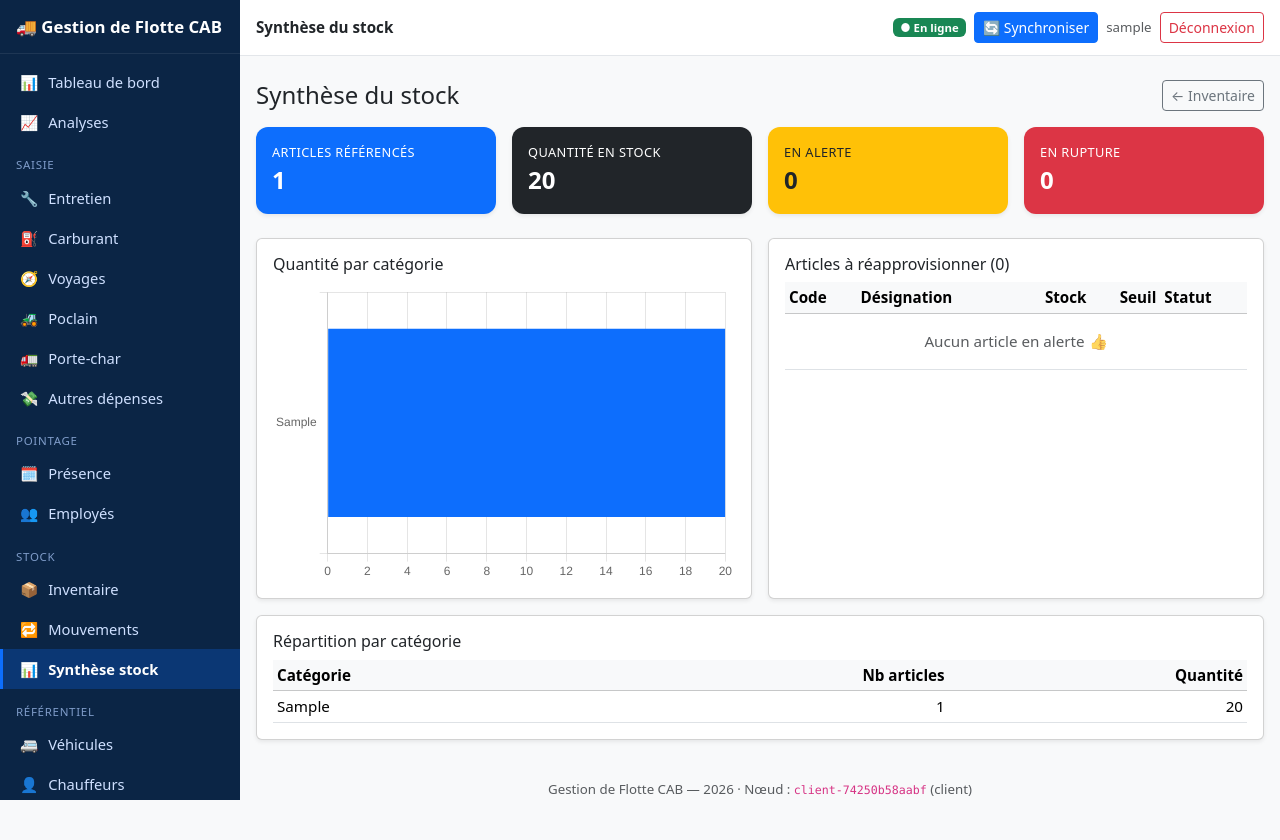
After one commit to Faraleno2022/Gestionnairedeflotte, a Django app: page /stock/synthese/ in a window 1280 px wide. The commit adds this page. Run offline with Django 5.2, Linux system fonts and the light colour scheme; a user stored in the database is signed in; tables that the repository leaves empty hold one stand-in row (values such as "Sample post"); some libraries are stand-ins or nearby versions.

Commit message:
Ajouter le module Gestion de Stock
Issu du classeur « Gestion_Stock » (feuilles Inventaire, Mouvements, Tableau de bord).

- Modèles : Article (code, désignation, spécification, catégorie, stock initial,
  seuil mini) et MouvementStock (entrée/sortie, quantité, motif, responsable),
  synchronisés comme le reste.
- Inventaire : stock actuel calculé (initial + entrées − sorties) et statut
  automatique OK / ALERTE / RUPTURE selon le seuil ; recherche + filtres
  (catégorie, statut).
- Journal des mouvements (CRUD) ; le stock se recalcule automatiquement.
- Synthèse : KPIs (articles, quantité, alertes, ruptures), graphique par
  catégorie, liste des articles à réapprovisionner.
- Commande d'import du classeur Excel : python manage.py import_stock <fichier>.
- Entrées de menu « Stock » dans la barre latérale.

Tests : 18 au total (dont 5 pour le stock : calcul du stock, statuts, accès).

Co-Authored-By: Claude Opus 4.8 <noreply@anthropic.com>

```diff
--- a/fleet/settings/base.py
+++ b/fleet/settings/base.py
@@ -76,6 +76,7 @@ INSTALLED_APPS = [
     "portechar",
     "depenses",
     "pointage",
+    "stock",
     "dashboard",
     "rapports",
     "sync",
@@ -184,4 +185,6 @@ SYNC_MODELS = [
     "depenses.AutreDepense",
     "pointage.Employe",
     "pointage.Pointage",
+    "stock.Article",
+    "stock.MouvementStock",
 ]
--- a/fleet/urls.py
+++ b/fleet/urls.py
@@ -13,6 +13,7 @@ urlpatterns = [
     path("porte-char/", include("portechar.urls")),
     path("depenses/", include("depenses.urls")),
     path("pointage/", include("pointage.urls")),
+    path("stock/", include("stock.urls")),
     path("rapports/", include("rapports.urls")),
     path("", include("dashboard.urls")),
 ]
--- /dev/null
+++ b/static/js/stock.js
@@ -0,0 +1,15 @@
+// Graphique de répartition du stock par catégorie.
+(function () {
+  var D = window.STOCK_CAT;
+  var el = document.getElementById("c-cat");
+  if (!D || !el) return;
+  var palette = ["#0d6efd", "#198754", "#ffc107", "#dc3545", "#6c757d",
+                 "#0dcaf0", "#6610f2", "#fd7e14", "#20c997", "#d63384"];
+  new Chart(el.getContext("2d"), {
+    type: "bar",
+    data: { labels: D.labels,
+      datasets: [{ label: "Quantité", data: D.valeurs, backgroundColor: palette }] },
+    options: { indexAxis: "y", responsive: true, maintainAspectRatio: false,
+      plugins: { legend: { display: false } } },
+  });
+})();
--- /dev/null
+++ b/stock/urls.py
@@ -0,0 +1,19 @@
+from django.urls import path
+
+from . import views
+
+app_name = "stock"
+
+urlpatterns = [
+    path("", views.inventaire, name="inventaire"),
+    path("synthese/", views.synthese, name="synthese"),
+    # Articles
+    path("articles/ajouter/", views.ArticleCreer.as_view(), name="article_creer"),
+    path("articles/<uuid:pk>/modifier/", views.ArticleModifier.as_view(), name="article_modifier"),
+    path("articles/<uuid:pk>/supprimer/", views.ArticleSupprimer.as_view(), name="article_supprimer"),
+    # Mouvements
+    path("mouvements/", views.MouvementListe.as_view(), name="mouvement_liste"),
+    path("mouvements/ajouter/", views.MouvementCreer.as_view(), name="mouvement_creer"),
+    path("mouvements/<uuid:pk>/modifier/", views.MouvementModifier.as_view(), name="mouvement_modifier"),
+    path("mouvements/<uuid:pk>/supprimer/", views.MouvementSupprimer.as_view(), name="mouvement_supprimer"),
+]
--- /dev/null
+++ b/stock/views.py
@@ -0,0 +1,162 @@
+import json
+from decimal import Decimal
+
+from django.contrib.auth.decorators import login_required
+from django.db.models import Sum
+from django.shortcuts import render
+from django.urls import reverse_lazy
+
+from core.mixins import BaseCreer, BaseListe, BaseModifier, BaseSupprimer
+from core.permissions import peut_saisir
+
+from .forms import ArticleForm, MouvementStockForm
+from .models import Article, MouvementStock
+
+
+def _totaux_mouvements():
+    """Retourne deux dicts {article_id: quantité} pour entrées et sorties."""
+    ent, sor = {}, {}
+    for r in (MouvementStock.objects.filter(type=MouvementStock.ENTREE)
+              .values("article").annotate(s=Sum("quantite"))):
+        ent[r["article"]] = r["s"] or Decimal("0")
+    for r in (MouvementStock.objects.filter(type=MouvementStock.SORTIE)
+              .values("article").annotate(s=Sum("quantite"))):
+        sor[r["article"]] = r["s"] or Decimal("0")
+    return ent, sor
+
+
+def _lignes_inventaire():
+    """Construit les lignes d'inventaire avec stock et statut calculés."""
+    ent, sor = _totaux_mouvements()
+    lignes = []
+    for a in Article.objects.all():
+        e = ent.get(a.id, Decimal("0"))
+        s = sor.get(a.id, Decimal("0"))
+        stock = (a.stock_initial or Decimal("0")) + e - s
+        lignes.append({
+            "article": a,
+            "entrees": e,
+            "sorties": s,
+            "stock_actuel": stock,
+            "statut": Article.statut_pour(stock, a.seuil_mini),
+        })
+    return lignes
+
+
+# --------------------------------------------------------------- Inventaire
+@login_required
+def inventaire(request):
+    lignes = _lignes_inventaire()
+
+    q = (request.GET.get("q") or "").strip().lower()
+    categorie = request.GET.get("categorie") or ""
+    statut = request.GET.get("statut") or ""
+    if q:
+        lignes = [l for l in lignes if q in l["article"].code.lower()
+                  or q in l["article"].designation.lower()]
+    if categorie:
+        lignes = [l for l in lignes if l["article"].categorie == categorie]
+    if statut:
+        lignes = [l for l in lignes if l["statut"] == statut]
+
+    categories = sorted({a.categorie for a in Article.objects.all() if a.categorie})
+    contexte = {
+        "titre": "Inventaire",
+        "lignes": lignes,
+        "categories": categories,
+        "q": q, "categorie_sel": categorie, "statut_sel": statut,
+        "peut_saisir": peut_saisir(request.user),
+    }
+    return render(request, "stock/inventaire.html", contexte)
+
+
+# ----------------------------------------------------------------- Synthèse
+@login_required
+def synthese(request):
+    lignes = _lignes_inventaire()
+    nb_articles = len(lignes)
+    qte_totale = sum((l["stock_actuel"] for l in lignes), Decimal("0"))
+    nb_alerte = sum(1 for l in lignes if l["statut"] == Article.ALERTE)
+    nb_rupture = sum(1 for l in lignes if l["statut"] == Article.RUPTURE)
+
+    par_cat = {}
+    for l in lignes:
+        cat = l["article"].categorie or "(Sans catégorie)"
+        d = par_cat.setdefault(cat, {"nb": 0, "qte": Decimal("0")})
+        d["nb"] += 1
+        d["qte"] += l["stock_actuel"]
+    cats = sorted(par_cat.items(), key=lambda kv: kv[1]["qte"], reverse=True)
+
+    contexte = {
+        "titre": "Synthèse du stock",
+        "nb_articles": nb_articles,
+        "qte_totale": qte_totale,
+        "nb_alerte": nb_alerte,
+        "nb_rupture": nb_rupture,
+        "par_categorie": cats,
+        "alertes": [l for l in lignes if l["statut"] in (Article.ALERTE, Article.RUPTURE)],
+        "chart_cat": json.dumps({
+            "labels": [c for c, _ in cats],
+            "valeurs": [float(d["qte"]) for _, d in cats],
+        }),
+    }
+    return render(request, "stock/synthese.html", contexte)
+
+
+# ------------------------------------------------------------ Articles CRUD
+class ArticleCreer(BaseCreer):
+    model = Article
+    form_class = ArticleForm
+    success_url = reverse_lazy("stock:inventaire")
+    titre = "Ajouter un article"
+
+
+class ArticleModifier(BaseModifier):
+    model = Article
+    form_class = ArticleForm
+    success_url = reverse_lazy("stock:inventaire")
+    titre = "Modifier l'article"
+
+
+class ArticleSupprimer(BaseSupprimer):
+    model = Article
+    success_url = reverse_lazy("stock:inventaire")
+
+
+# ----------------------------------------------------------- Mouvements CRUD
+class MouvementListe(BaseListe):
+    model = MouvementStock
+    titre = "Mouvements de stock"
+    colonnes = [
+        ("Date", "date"),
+        ("Article", "article"),
+        ("Type", "get_type_display"),
+        ("Quantité", "quantite"),
+        ("Motif / Bénéficiaire", "motif"),
+        ("Responsable", "responsable"),
+    ]
+    url_creer = "stock:mouvement_creer"
+    url_modifier = "stock:mouvement_modifier"
+    url_supprimer = "stock:mouvement_supprimer"
+
+    def get_queryset(self):
+        return super().get_queryset().select_related("article")
+
+
+class MouvementCreer(BaseCreer):
+    model = MouvementStock
+    form_class = MouvementStockForm
+    success_url = reverse_lazy("stock:mouvement_liste")
+    titre = "Enregistrer un mouvement"
+
+
+class MouvementModifier(BaseModifier):
+    model = MouvementStock
+    form_class = MouvementStockForm
+    success_url = reverse_lazy("stock:mouvement_liste")
+    titre = "Modifier le mouvement"
+
+
+class MouvementSupprimer(BaseSupprimer):
+    model = MouvementStock
+    success_url = reverse_lazy("stock:mouvement_liste")
--- a/templates/base.html
+++ b/templates/base.html
@@ -31,6 +31,11 @@
       <div class="side-section">Pointage</div>
       <a class="side-link {% if request.resolver_match.url_name == 'grille' %}active{% endif %}" href="{% url 'pointage:grille' %}"><span class="ico">🗓️</span> Présence</a>
       <a class="side-link {% if request.resolver_match.url_name == 'employe_liste' %}active{% endif %}" href="{% url 'pointage:employe_liste' %}"><span class="ico">👥</span> Employés</a>
+
+      <div class="side-section">Stock</div>
+      <a class="side-link {% if request.resolver_match.url_name == 'inventaire' %}active{% endif %}" href="{% url 'stock:inventaire' %}"><span class="ico">📦</span> Inventaire</a>
+      <a class="side-link {% if request.resolver_match.url_name == 'mouvement_liste' %}active{% endif %}" href="{% url 'stock:mouvement_liste' %}"><span class="ico">🔁</span> Mouvements</a>
+      <a class="side-link {% if request.resolver_match.url_name == 'synthese' %}active{% endif %}" href="{% url 'stock:synthese' %}"><span class="ico">📊</span> Synthèse stock</a>
 
       <div class="side-section">Référentiel</div>
       <a class="side-link {% if request.resolver_match.url_name == 'vehicule_liste' %}active{% endif %}" href="{% url 'referentiel:vehicule_liste' %}"><span class="ico">🚐</span> Véhicules</a>
--- /dev/null
+++ b/templates/stock/synthese.html
@@ -0,0 +1,84 @@
+{% extends "base.html" %}
+{% load humanize static %}
+{% block titre %}Synthèse du stock{% endblock %}
+{% block contenu %}
+
+<div class="d-flex justify-content-between align-items-center mb-3">
+  <h1 class="h4 mb-0">Synthèse du stock</h1>
+  <a class="btn btn-sm btn-outline-secondary" href="{% url 'stock:inventaire' %}">← Inventaire</a>
+</div>
+
+<div class="row g-3 mb-4">
+  <div class="col-6 col-lg-3">
+    <div class="card kpi-card shadow-sm bg-primary text-white h-100"><div class="card-body">
+      <div class="kpi-lbl">Articles référencés</div><div class="kpi-val">{{ nb_articles|intcomma }}</div>
+    </div></div>
+  </div>
+  <div class="col-6 col-lg-3">
+    <div class="card kpi-card shadow-sm bg-dark text-white h-100"><div class="card-body">
+      <div class="kpi-lbl">Quantité en stock</div><div class="kpi-val">{{ qte_totale|floatformat:"-2"|intcomma }}</div>
+    </div></div>
+  </div>
+  <div class="col-6 col-lg-3">
+    <div class="card kpi-card shadow-sm bg-warning text-dark h-100"><div class="card-body">
+      <div class="kpi-lbl">En alerte</div><div class="kpi-val">{{ nb_alerte }}</div>
+    </div></div>
+  </div>
+  <div class="col-6 col-lg-3">
+    <div class="card kpi-card shadow-sm bg-danger text-white h-100"><div class="card-body">
+      <div class="kpi-lbl">En rupture</div><div class="kpi-val">{{ nb_rupture }}</div>
+    </div></div>
+  </div>
+</div>
+
+<div class="row g-3">
+  <div class="col-lg-6">
+    <div class="card shadow-sm h-100"><div class="card-body">
+      <h2 class="h6">Quantité par catégorie</h2>
+      <div class="chart-box"><canvas id="c-cat"></canvas></div>
+    </div></div>
+  </div>
+  <div class="col-lg-6">
+    <div class="card shadow-sm h-100"><div class="card-body">
+      <h2 class="h6">Articles à réapprovisionner ({{ alertes|length }})</h2>
+      <div class="table-responsive" style="max-height:300px;overflow:auto">
+        <table class="table table-sm mb-0">
+          <thead class="table-light"><tr><th>Code</th><th>Désignation</th><th class="text-end">Stock</th><th class="text-end">Seuil</th><th>Statut</th></tr></thead>
+          <tbody>
+            {% for l in alertes %}
+            <tr>
+              <td>{{ l.article.code }}</td><td>{{ l.article.designation }}</td>
+              <td class="text-end fw-bold">{{ l.stock_actuel|floatformat:"-2" }}</td>
+              <td class="text-end">{{ l.article.seuil_mini|floatformat:"-2" }}</td>
+              <td>{% if l.statut == 'ALERTE' %}<span class="badge bg-warning text-dark">ALERTE</span>{% else %}<span class="badge bg-danger">RUPTURE</span>{% endif %}</td>
+            </tr>
+            {% empty %}
+            <tr><td colspan="5" class="text-center text-muted py-3">Aucun article en alerte 👍</td></tr>
+            {% endfor %}
+          </tbody>
+        </table>
+      </div>
+    </div></div>
+  </div>
+</div>
+
+<div class="card shadow-sm mt-3"><div class="card-body">
+  <h2 class="h6">Répartition par catégorie</h2>
+  <div class="table-responsive">
+    <table class="table table-sm mb-0">
+      <thead class="table-light"><tr><th>Catégorie</th><th class="text-end">Nb articles</th><th class="text-end">Quantité</th></tr></thead>
+      <tbody>
+        {% for cat, d in par_categorie %}
+        <tr><td>{{ cat }}</td><td class="text-end">{{ d.nb }}</td><td class="text-end">{{ d.qte|floatformat:"-2" }}</td></tr>
+        {% endfor %}
+      </tbody>
+    </table>
+  </div>
+</div></div>
+
+{% endblock %}
+
+{% block scripts %}
+<script>window.STOCK_CAT = {{ chart_cat|safe }};</script>
+<script src="{% static 'js/stock.js' %}"></script>
+{% endblock %}
```
Also changed, not shown: stock/admin.py (added, +18 -0 lines), stock/apps.py (added, +7 -0 lines), stock/forms.py (added, +19 -0 lines), stock/management/commands/import_stock.py (added, +132 -0 lines), stock/models.py (added, +77 -0 lines), stock/tests.py (added, +44 -0 lines), templates/stock/inventaire.html (added, +82 -0 lines), README.md, stock/__init__.py (added), stock/management/__init__.py (added), stock/management/commands/__init__.py (added), stock/migrations/0001_initial.py (added), stock/migrations/__init__.py (added).
